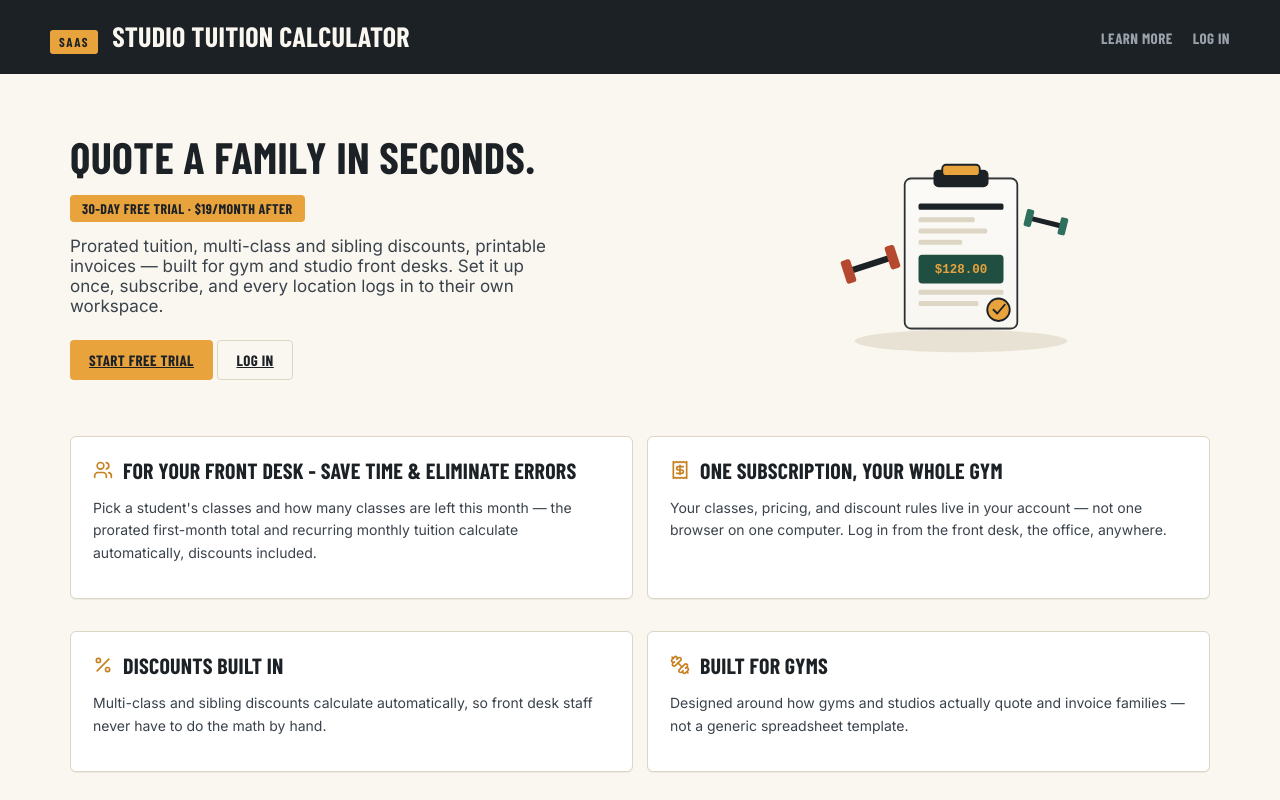
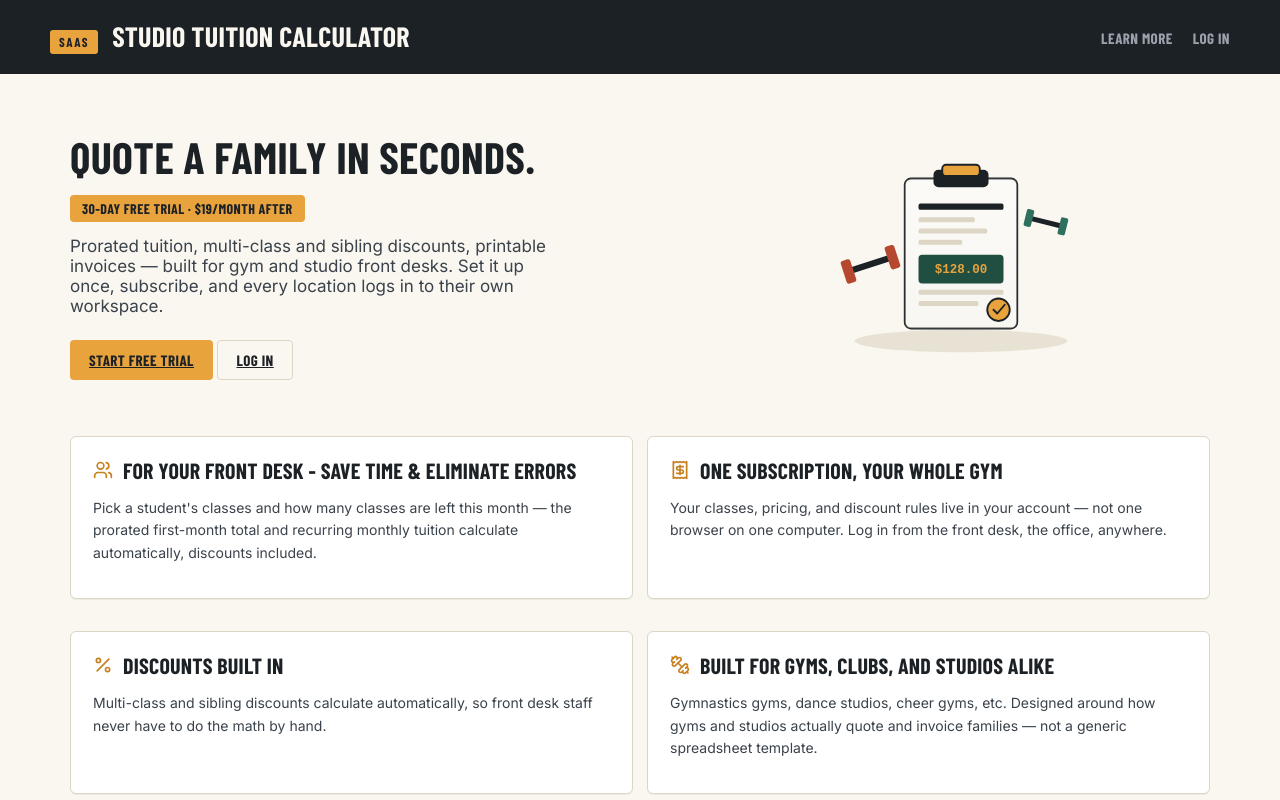
Before and after one commit to andyscottbryner/studio-tuition-saas, a Next.js app: page / in a window 1280 px wide. Shown: the top 800 px of the page. Built offline with nearby package versions, Linux system fonts and the light colour scheme; a web font is replaced by a local one.

Commit message:
Update page.js

```diff
--- a/app/page.js
+++ b/app/page.js
@@ -125,11 +125,11 @@ export default function HomePage() {
             <div className="card-title">
               <h2 style={{ display: 'flex', alignItems: 'center', gap: 10 }}>
                 <Dumbbell size={20} style={{ color: 'var(--amber-deep)' }} />
-                Built for gyms
+                Built for gyms, clubs, and studios alike
               </h2>
             </div>
             <p style={{ color: 'var(--ink-soft)', fontSize: 14, lineHeight: 1.6 }}>
-              Designed around how gyms and studios actually quote and invoice
+              Gymnastics gyms, dance studios, cheer gyms, etc. Designed around how gyms and studios actually quote and invoice
               families — not a generic spreadsheet template.
             </p>
           </div>
```
